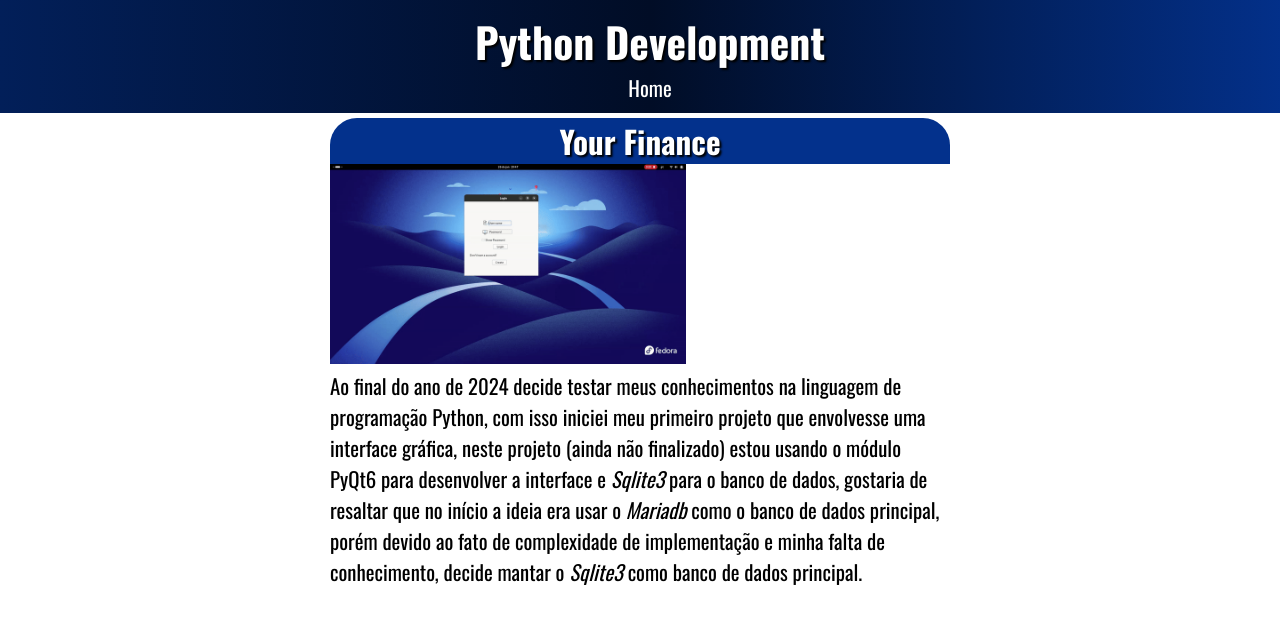
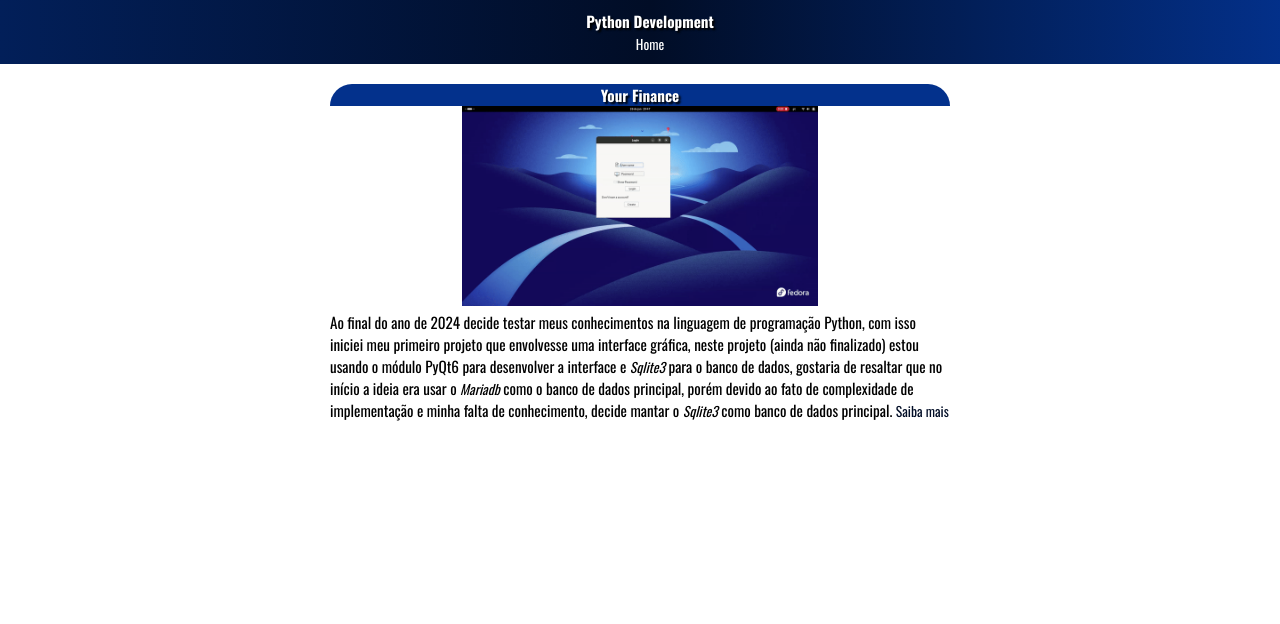
Before and after one commit to Diogonogueirasantos/Web, a plain HTML site: page python_development.html in a window 1280 px wide. Drawn offline with Linux system fonts and the light colour scheme.

Commit message:
At 02/02/25

```diff
--- a/form.css
+++ b/form.css
@@ -15,6 +15,7 @@
 * {
     margin:0 auto;
     font-family: 'Oswald';
+    font-size: 0.9em;
 }
 
 body{
@@ -30,6 +31,7 @@ body main{
     border: 0;
     max-width: 620px;
     min-width: none;
+    padding:15px;
 
 }
 
@@ -89,6 +91,21 @@ body main h3, h4, h5{
 }
 
 
+main a{
+    text-decoration: none;
+    color:var(--third);
+}
+
+main img{
+    min-width: none;
+    max-width: 620px;
+    display: block;
+    text-align: center;
+    margin-bottom:5px;
+}
+
+
+
 footer{
     display: contents;
     width: 100%;
--- a/python_development.html
+++ b/python_development.html
@@ -17,11 +17,11 @@
 
         <main>
             <h2>Your Finance</h2>
-          <img class="video_ajust" src="images/gif_for_python_dev.gif" alt="video of interface working" height="200px">
+          <img src="images/gif_for_python_dev.gif" alt="video of interface working" height="200px">
           <p>
             Ao final do ano de 2024 decide testar meus conhecimentos na linguagem de programação Python, com isso iniciei meu primeiro projeto que envolvesse uma interface gráfica, neste projeto
             (ainda não finalizado) estou usando o módulo PyQt6 para desenvolver a interface e <i>Sqlite3</i> para o banco de dados, gostaria de resaltar que no início a ideia era usar o <i>Mariadb</i> como o banco de dados
-            principal, porém devido ao fato de complexidade de implementação e minha falta de conhecimento, decide mantar o <i>Sqlite3</i> como banco de dados principal.
+            principal, porém devido ao fato de complexidade de implementação e minha falta de conhecimento, decide mantar o <i>Sqlite3</i> como banco de dados principal. <a href="https://github.com/Diogonogueirasantos/Finances" target="_blank">Saiba mais</a>
           </p>
         </main>
     </body>
```
